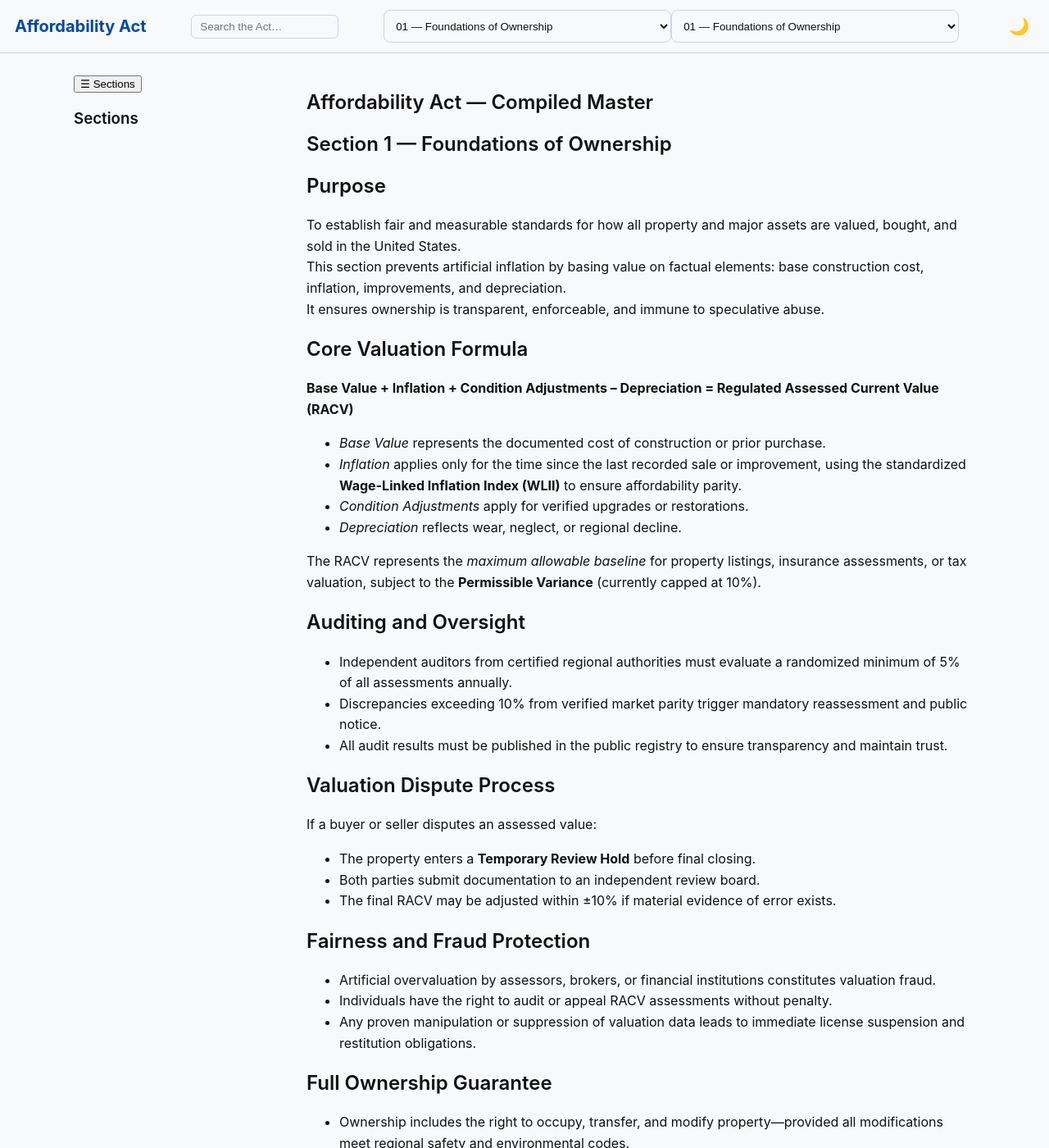
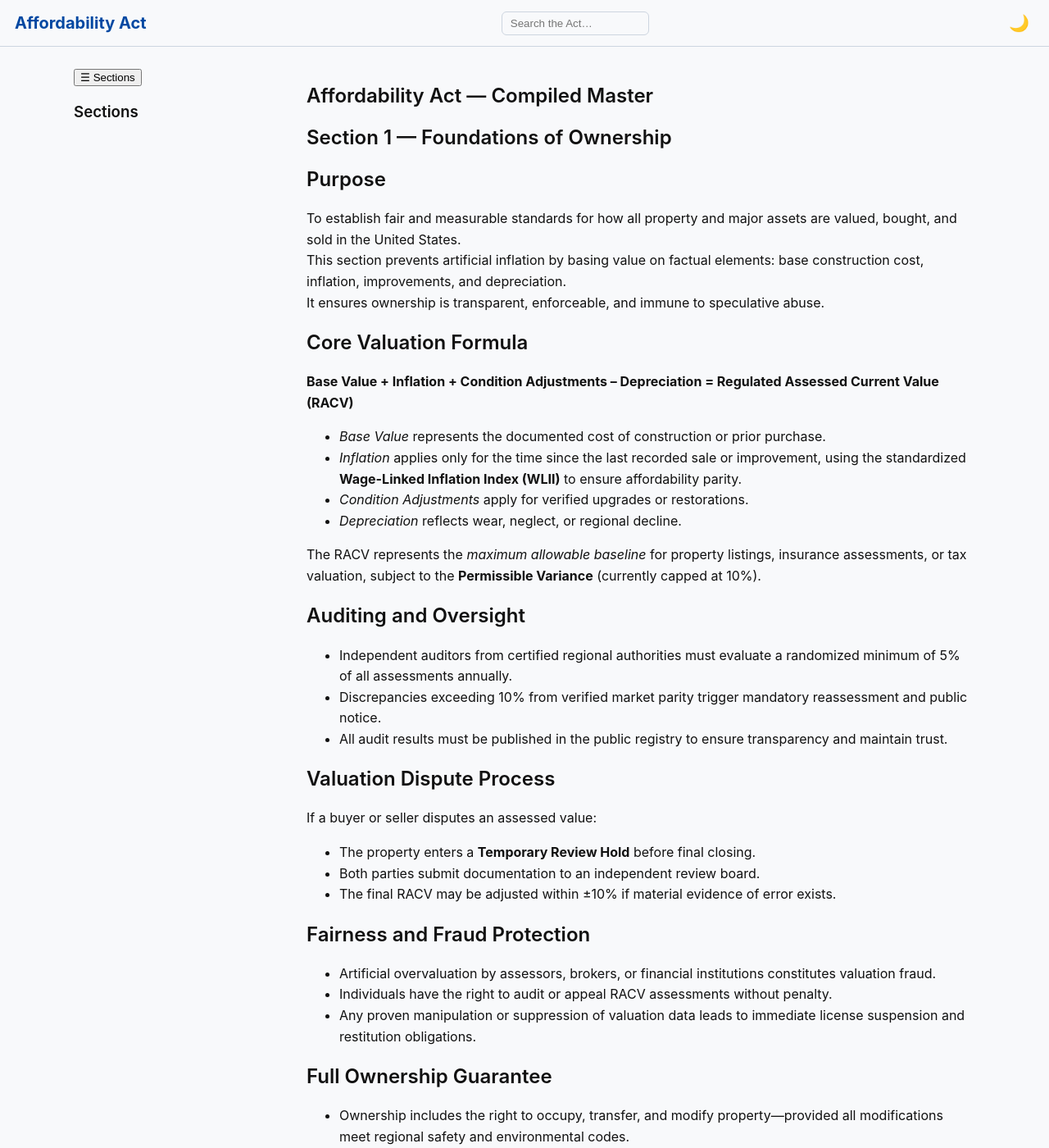
Before and after one commit to cFerg/Affordability-Act, a Jekyll site: the page built from policy/bill-text.md, in a window 1280 px wide and 1400 px high. Shown: the whole window at 82% size. Built offline with Jekyll 4.4.1, drawn with Linux system fonts in a browser that asks for light colours.

Commit message:
v4 change

```diff
--- a/assets/site.css
+++ b/assets/site.css
@@ -250,3 +250,15 @@ h1,h2,h3,h4 { line-height: 1.3; font-weight: 600; }
 /* --- Home page actions centered (buttons + dropdown) --- */
 .home-actions { display: flex; flex-wrap: wrap; gap: 10px; align-items: center; justify-content: center; }
 .home-actions .btn, .home-actions select { margin: 0; }
+
+/* (updated header-sections rules appended) */
+
+/* --- Responsive header sections vs sidebar list --- */
+.header-sections { display:none; }
+@media(max-width:980px){
+  .header-sections { display:block; }
+  .bill-grid #billNav { display:none; } /* rely on header dropdown instead */
+}
+@media(min-width:981px){
+  .header-sections { display:none !important; } /* remove top dropdown on wide screens */
+}
```
Also changed, not shown: index.md (+2 -0 lines), _includes/section-nav.html (line endings or trailing spaces), assets/site.js (line endings or trailing spaces).
